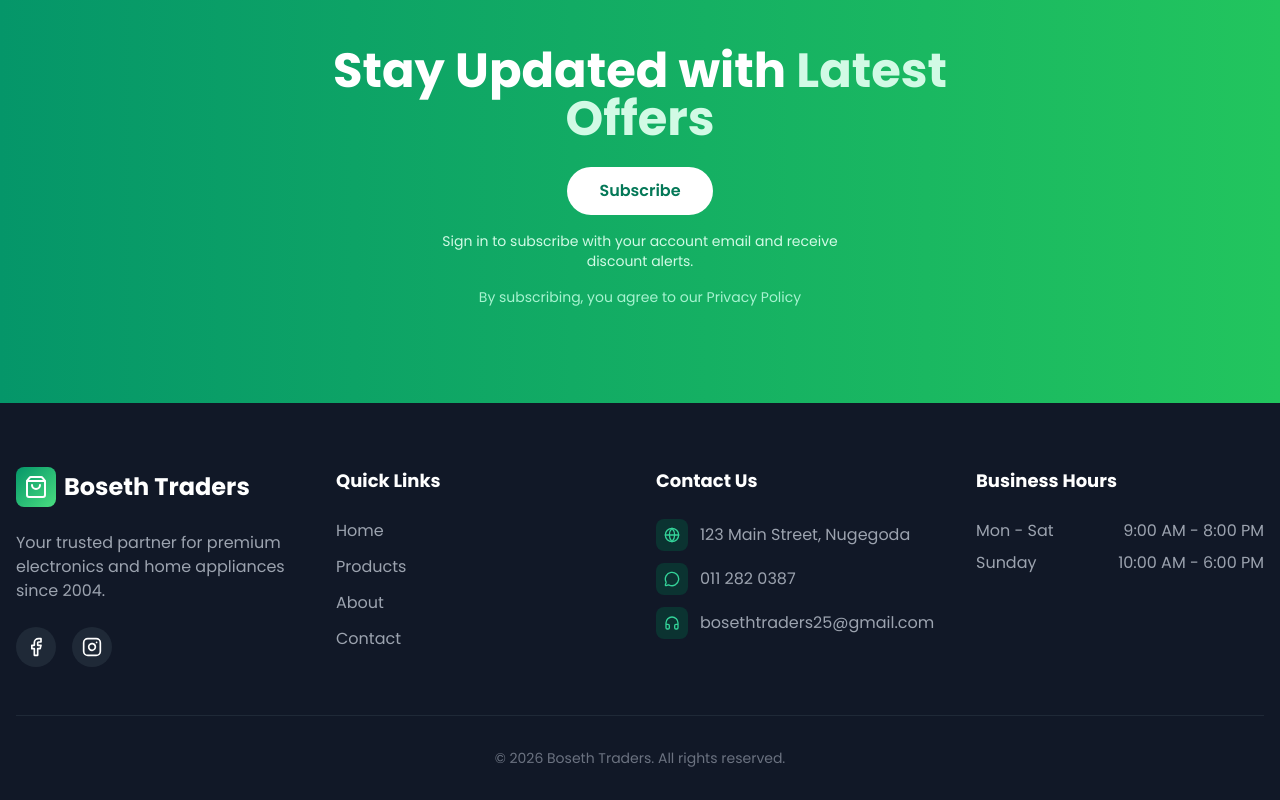
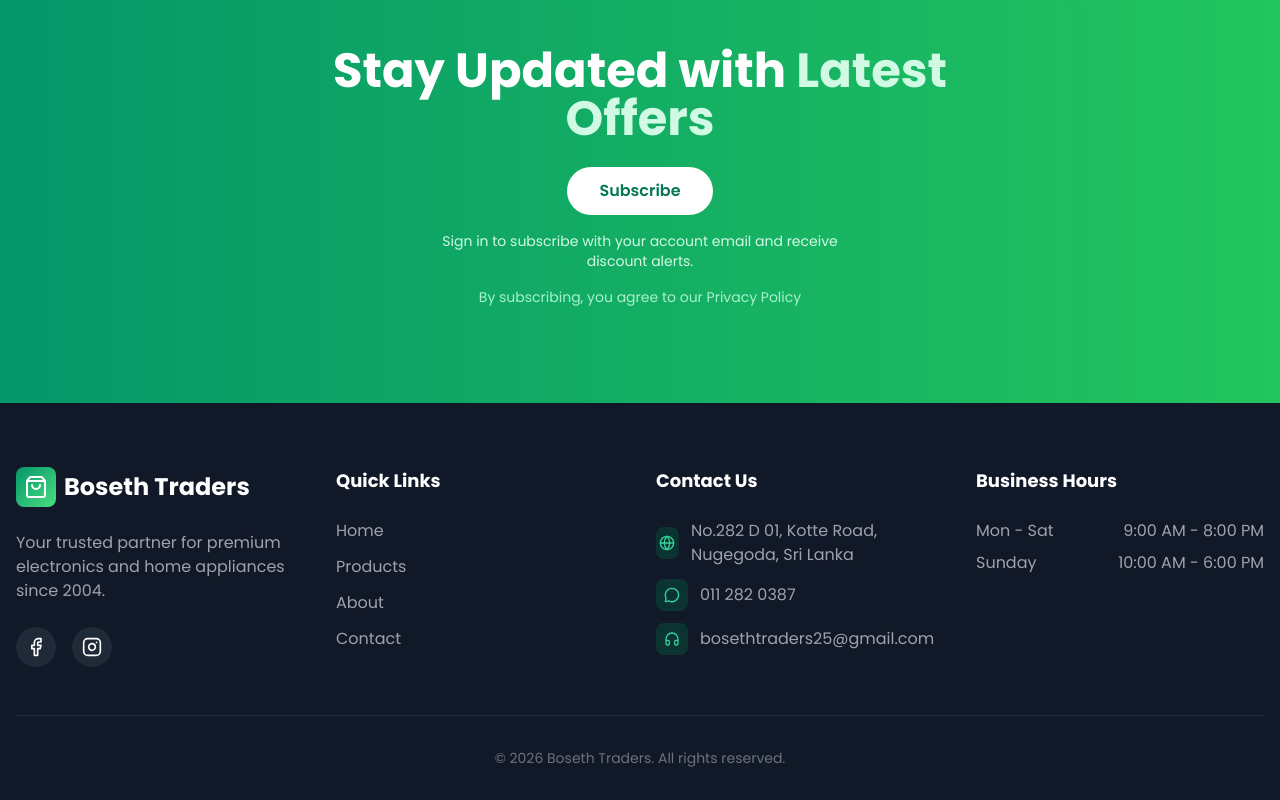
Before and after one commit to yashodalasith/boseth-traders, a React (Vite) app in the folder client/: page / in a window 1280 px wide. Shown: the part 3044-3844 px from the top of the page. Built offline with nearby package versions, Linux system fonts and the light colour scheme; no server answers.

Commit message:
feat: (UI) updated address

```diff
--- a/client/src/pages/Home.jsx
+++ b/client/src/pages/Home.jsx
@@ -997,7 +997,7 @@ const Home = () => {
                   <div className="w-8 h-8 bg-emerald-900/50 rounded-lg flex items-center justify-center">
                     <Globe className="w-4 h-4 text-emerald-400" />
                   </div>
-                  <span>123 Main Street, Nugegoda</span>
+                  <span>No.282 D 01, Kotte Road, Nugegoda, Sri Lanka</span>
                 </li>
                 <li className="flex items-center space-x-3">
                   <div className="w-8 h-8 bg-emerald-900/50 rounded-lg flex items-center justify-center">
```
